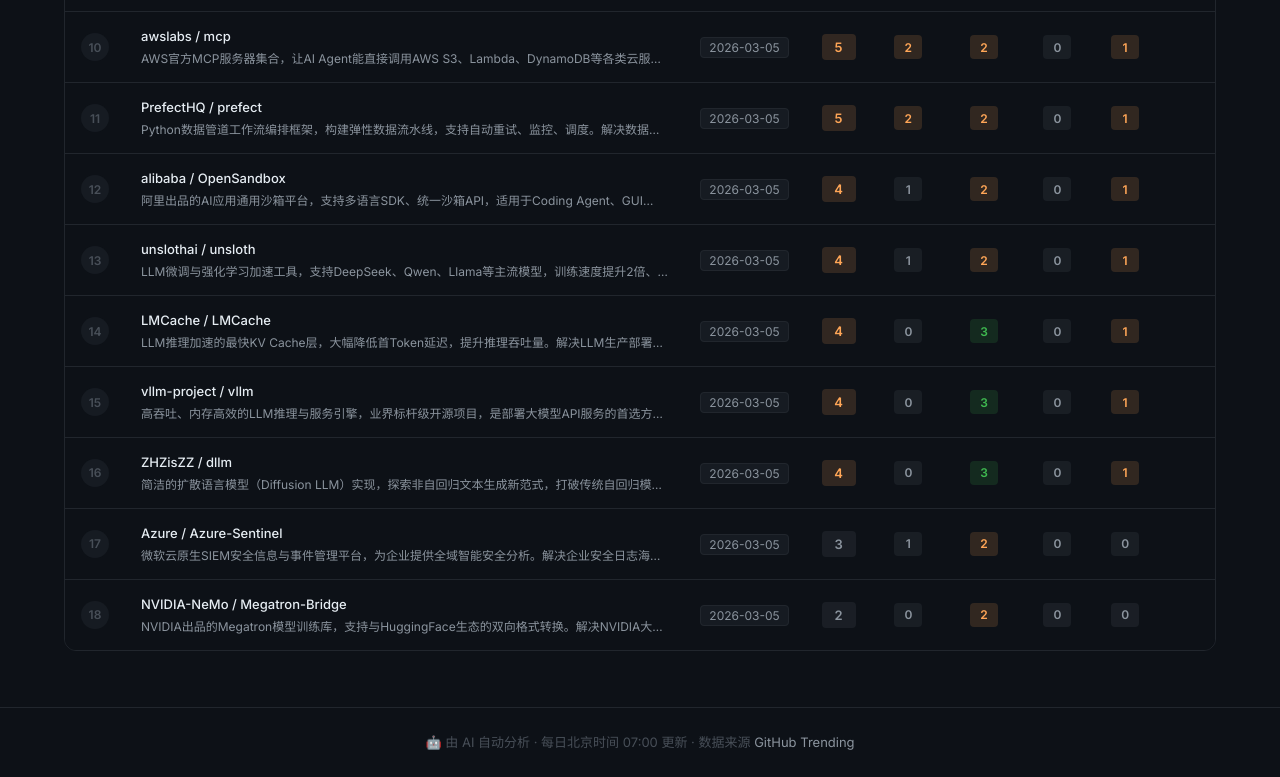
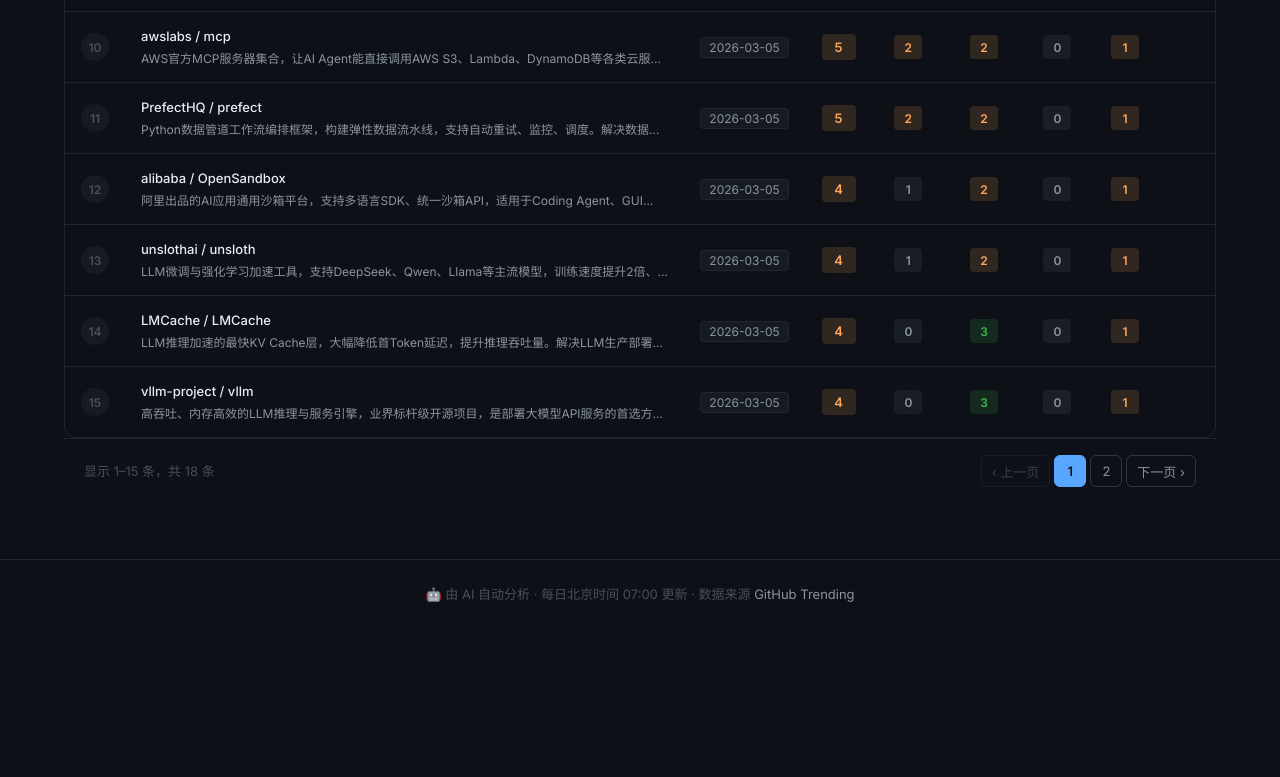
Before and after one commit to XiaoyuanNO1/github-radar-site, a plain HTML site: page index.html in a window 1280 px wide. Shown: the part 1445-2222 px from the top of the page. After the commit the page ends 2074 px from the top, so only its background shows below. Drawn offline with Linux system fonts and the light colour scheme.

Commit message:
✨ 历史榜单新增分页功能 + 自动推送脚本
- 历史表格支持分页，每页15条，含页码导航和条数统计
- 搜索/筛选/排序操作自动重置到第1页
- 新增 push_update.sh 自动推送脚本，每日任务完成后调用
- 分页控件样式：上一页/下一页/页码按钮/省略号

```diff
--- a/app.js
+++ b/app.js
@@ -6,7 +6,9 @@
 let allProjects = [];
 let currentSort = { key: 'total', dir: 'desc' };
 let searchQuery = '';
-let trackFilter = 'all'; // 新增：赛道筛选状态
+let trackFilter = 'all';
+let currentPage = 1;       // 新增：当前页
+const PAGE_SIZE = 15;      // 新增：每页条数
 
 // ===== 初始化 =====
 async function init() {
@@ -208,18 +210,27 @@
     return 0;
   });
 
+  // 分页计算
+  const totalItems = data.length;
+  const totalPages = Math.max(1, Math.ceil(totalItems / PAGE_SIZE));
+  if (currentPage > totalPages) currentPage = totalPages;
+  const start = (currentPage - 1) * PAGE_SIZE;
+  const pageData = data.slice(start, start + PAGE_SIZE);
+
   const tbody = document.getElementById('history-tbody');
 
   if (!data.length) {
     tbody.innerHTML = `<tr><td colspan="9"><div class="empty-state"><div class="icon">🔍</div><p>没有找到匹配的项目</p></div></td></tr>`;
+    renderPagination(0, 1, totalItems);
     return;
   }
 
-  tbody.innerHTML = data.map((p, i) => {
+  tbody.innerHTML = pageData.map((p, i) => {
     const s = p.scores;
+    const globalIndex = start + i + 1;
     return `
     <tr onclick="openModal('${p.id}')">
-      <td class="col-rank"><span class="rank-num">${i + 1}</span></td>
+      <td class="col-rank"><span class="rank-num">${globalIndex}</span></td>
       <td class="col-title">
         <span class="project-title">
           <a href="${p.url}" target="_blank" onclick="event.stopPropagation()">${p.title}</a>
@@ -235,6 +246,55 @@
       <td class="col-top"><span class="top-badge">${p.is_top ? '🏆' : ''}</span></td>
     </tr>`;
   }).join('');
+
+  renderPagination(currentPage, totalPages, totalItems);
+}
+
+// ===== 渲染分页控件 =====
+function renderPagination(page, totalPages, totalItems) {
+  let el = document.getElementById('pagination');
+  if (!el) return;
+
+  if (totalPages <= 1) {
+    el.innerHTML = '';
+    return;
+  }
+
+  const start = (page - 1) * PAGE_SIZE + 1;
+  const end = Math.min(page * PAGE_SIZE, totalItems);
+
+  // 生成页码按钮（最多显示7个）
+  let pages = [];
+  if (totalPages <= 7) {
+    for (let i = 1; i <= totalPages; i++) pages.push(i);
+  } else {
+    pages = [1];
+    if (page > 3) pages.push('...');
+    for (let i = Math.max(2, page - 1); i <= Math.min(totalPages - 1, page + 1); i++) pages.push(i);
+    if (page < totalPages - 2) pages.push('...');
+    pages.push(totalPages);
+  }
+
+  el.innerHTML = `
+    <div class="pagination-info">显示 ${start}–${end} 条，共 ${totalItems} 条</div>
+    <div class="pagination-btns">
+      <button class="page-btn" ${page === 1 ? 'disabled' : ''} onclick="goPage(${page - 1})">‹ 上一页</button>
+      ${pages.map(p =>
+        p === '...'
+          ? `<span class="page-ellipsis">…</span>`
+          : `<button class="page-btn ${p === page ? 'active' : ''}" onclick="goPage(${p})">${p}</button>`
+      ).join('')}
+      <button class="page-btn" ${page === totalPages ? 'disabled' : ''} onclick="goPage(${page + 1})">下一页 ›</button>
+    </div>
+  `;
+}
+
+// ===== 跳转页码 =====
+function goPage(p) {
+  currentPage = p;
+  renderHistory();
+  // 平滑滚动到表格顶部
+  document.getElementById('history-section').scrollIntoView({ behavior: 'smooth', block: 'start' });
 }
 
 // ===== 打开 Modal =====
@@ -353,6 +413,7 @@
   // 搜索
   document.getElementById('search-input').addEventListener('input', e => {
     searchQuery = e.target.value.trim();
+    currentPage = 1;  // 搜索时重置页码
     renderHistory();
   });
 
@@ -373,6 +434,7 @@
     } else {
       currentSort = { key, dir };
     }
+    currentPage = 1;  // 排序时重置页码
     renderHistory();
     syncTableHeader();
   });
@@ -386,6 +448,7 @@
       } else {
         currentSort = { key, dir: 'desc' };
       }
+      currentPage = 1;  // 排序时重置页码
       renderHistory();
       syncTableHeader();
     });
@@ -398,6 +461,7 @@
     document.querySelectorAll('.track-btn').forEach(b => b.classList.remove('active'));
     btn.classList.add('active');
     trackFilter = btn.dataset.track;
+    currentPage = 1;  // 筛选时重置页码
     renderHistory();
   });
 
--- a/index.html
+++ b/index.html
@@ -139,6 +139,8 @@
           </tbody>
         </table>
       </div>
+      <!-- 分页控件 -->
+      <div class="pagination" id="pagination"></div>
     </section>
 
   </main>
--- a/style.css
+++ b/style.css
@@ -955,3 +955,72 @@
 ::-webkit-scrollbar-track { background: var(--bg); }
 ::-webkit-scrollbar-thumb { background: var(--border-light); border-radius: 3px; }
 ::-webkit-scrollbar-thumb:hover { background: var(--text-muted); }
+
+/* ===== PAGINATION ===== */
+.pagination {
+  display: flex;
+  align-items: center;
+  justify-content: space-between;
+  padding: 16px 20px;
+  border-top: 1px solid var(--border);
+  flex-wrap: wrap;
+  gap: 12px;
+}
+
+.pagination-info {
+  font-size: 13px;
+  color: var(--text-muted);
+}
+
+.pagination-btns {
+  display: flex;
+  align-items: center;
+  gap: 4px;
+}
+
+.page-btn {
+  display: inline-flex;
+  align-items: center;
+  justify-content: center;
+  min-width: 32px;
+  height: 32px;
+  padding: 0 10px;
+  border: 1px solid var(--border-light);
+  border-radius: 6px;
+  background: transparent;
+  color: var(--text-secondary);
+  font-size: 13px;
+  font-family: inherit;
+  cursor: pointer;
+  transition: all var(--transition);
+  white-space: nowrap;
+}
+
+.page-btn:hover:not(:disabled) {
+  border-color: var(--accent);
+  color: var(--accent);
+  background: rgba(88, 166, 255, 0.06);
+}
+
+.page-btn.active {
+  border-color: var(--accent);
+  background: var(--accent);
+  color: #0d1117;
+  font-weight: 600;
+  cursor: default;
+}
+
+.page-btn:disabled {
+  opacity: 0.35;
+  cursor: not-allowed;
+}
+
+.page-ellipsis {
+  display: inline-flex;
+  align-items: center;
+  justify-content: center;
+  min-width: 32px;
+  height: 32px;
+  font-size: 13px;
+  color: var(--text-muted);
+}
```
Also changed, not shown: 1 other file.
